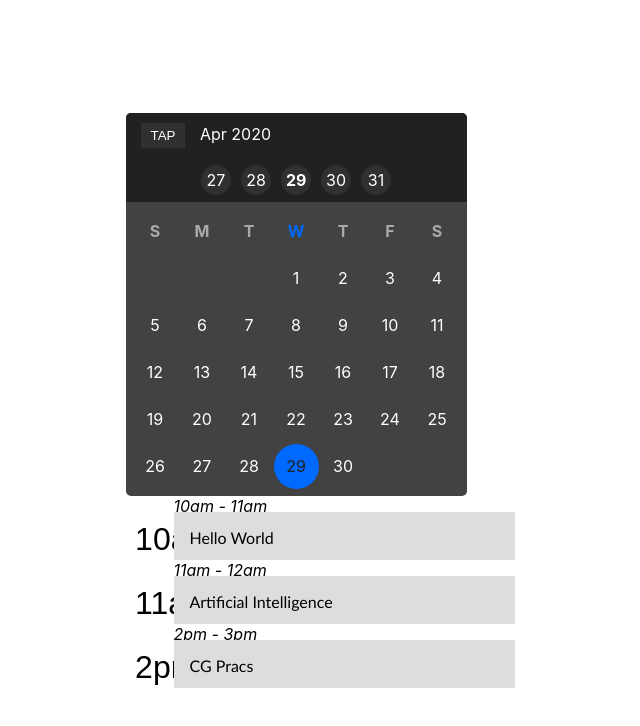
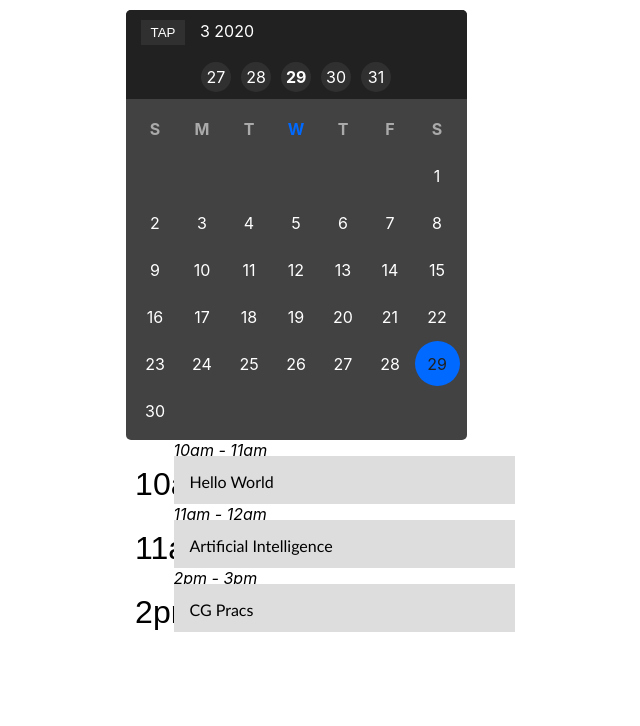
Before and after one commit to engicos/companion, a Next.js app: page / in a window 1280 px wide. Shown: the top 726 px of the page, without its empty margins (344-984 px from the left). Built offline with nearby package versions, Linux system fonts and the light colour scheme.

Commit message:
Use new Date().get* instead of regex

```diff
--- a/components/calendar.js
+++ b/components/calendar.js
@@ -1,26 +1,21 @@
-let today = {
-  day: Date().match(" [0-9][0-9] ")[0].trim(),
-  month: Date().match(" [A-z]+ ")[0].trim(),
-  year: Date().match(" [0-9][0-9][0-9][0-9] ")[0].trim(),
-  weekDay: Date().match("[A-z]+ ")[0].trim(),
-};
+let today = new Date();
 
-let monthLength = {
-  Jan: 31,
-  Feb: 28 + isLeapYear(today.year),
-  Mar: 31,
-  Apr: 30,
-  May: 31,
-  Jun: 30,
-  Jul: 31,
-  Aug: 31,
-  Sep: 30,
-  Oct: 31,
-  Nov: 30,
-  Dec: 31,
-};
+let monthLength = [
+  31,
+  28 + isLeapYear(today.getFullYear()),
+  31,
+  30,
+  31,
+  30,
+  31,
+  31,
+  30,
+  31,
+  30,
+  31,
+];
 
-let weekDays = ["Sun","Mon", "Tue", "Wed", "Thu", "Fri", "Sat"];
+let weekDays = ["Sun", "Mon", "Tue", "Wed", "Thu", "Fri", "Sat"];
 
 function firstDay(date, day) {
   return (((1 - date) % 7) + 7 + weekDays.indexOf(day)) % 7;
@@ -34,8 +29,8 @@ function isLeapYear(year) {
 }
 
 function getCalendar() {
-  let weekDay = firstDay(today.day, today.weekDay);
-  let numOfDays = monthLength[today.month];
+  let weekDay = firstDay(today.getDate(), today.getDay());
+  let numOfDays = monthLength[today.getMonth()];
 
   let calArray = Array();
   calArray[0] = Array();
@@ -52,7 +47,7 @@ function getCalendar() {
       calArray[week] = Array();
     }
     calArray[week][weekDay++ % 7] =
-      i == today.day ? i.toString() : i.toString();
+      i == today.getDate() ? i.toString() : i.toString();
   }
 
   return calArray;
@@ -70,20 +65,22 @@ const Calendar = () => {
   return (
     <React.Fragment>
       <div className="calendar">
-
-	  <div id="month"><button onClick={toggle}>TAP</button> {today.month + " " + today.year} </div>
+        <div id="month">
+          <button onClick={toggle}>TAP</button>{" "}
+          {today.getMonth() + " " + today.getFullYear()}{" "}
+        </div>
 
         <div id="slider">
           <table>
             <tbody>
               <tr>
-              <td>{Number(today.day) - 2}</td>
-              <td>{Number(today.day) - 1}</td>
+                <td>{Number(today.getDate()) - 2}</td>
+                <td>{Number(today.getDate()) - 1}</td>
                 <td>
-                <b>{Number(today.day) - 0}</b>
+                  <b>{Number(today.getDate()) - 0}</b>
                 </td>
-              <td>{Number(today.day) + 1}</td>
-              <td>{Number(today.day) + 2}</td>
+                <td>{Number(today.getDate()) + 1}</td>
+                <td>{Number(today.getDate()) + 2}</td>
               </tr>
             </tbody>
           </table>
@@ -93,14 +90,28 @@ const Calendar = () => {
           <table>
             <thead>
               <tr>
-              {weekDays.map( (day) => <th data-today-weekday={(weekDays[new Date().getDay()] == day)?"true":""}>{day.slice(0, 1)}</th>)}
+                {weekDays.map((day) => (
+                  <th
+                    data-today-weekday={
+                      weekDays[new Date().getDay()] == day ? "true" : ""
+                    }
+                  >
+                    {day.slice(0, 1)}
+                  </th>
+                ))}
               </tr>
             </thead>
             <tbody>
               {getCalendar().map((row) => (
                 <tr>
                   {row.map((cell) => (
-                  <td data-today-date={(new Date().getDate() == cell)?"true":""}>{cell}</td>
+                    <td
+                      data-today-date={
+                        new Date().getDate() == cell ? "true" : ""
+                      }
+                    >
+                      {cell}
+                    </td>
                   ))}
                 </tr>
               ))}
@@ -110,7 +121,7 @@ const Calendar = () => {
       </div>
 
       <style jsx>{`
-		.calendar{
+        .calendar {
           min-width: 340px;
           background: #424242;
           color: #fff;
@@ -118,13 +129,13 @@ const Calendar = () => {
           border-radius: 5px;
         }
 
-		#month{
+        #month {
           background: #212121;
           padding: 10px;
           padding-left: 15px;
         }
 
-		#month button{
+        #month button {
           outline: none;
           user-select: none;
           background: #303030;
@@ -134,13 +145,13 @@ const Calendar = () => {
           margin-right: 10px;
         }
 
-		#slider table{
+        #slider table {
           margin: 0;
           background: #212121;
           width: 100%;
         }
 
-		#slider table tbody tr{
+        #slider table tbody tr {
           text-align: center;
           display: flex;
           width: 100%;
@@ -155,20 +166,21 @@ const Calendar = () => {
           user-select: none;
           width: 30px;
           height: 30px;
-			margin:  5px;
+          margin: 5px;
           background-color: #303030;
         }
 
-		#calendar{
+        #calendar {
           padding: 5px;
           text-align: center;
         }
 
-		#calendar thead{
+        #calendar thead {
           color: #aaa;
         }
 
-		#calendar thead tr th, #calendar tbody tr td{
+        #calendar thead tr th,
+        #calendar tbody tr td {
           height: 45px;
           width: 45px;
           padding: 5px;
@@ -189,9 +201,7 @@ const Calendar = () => {
         #calendar tbody td[data-today-date="true"] {
           color: #212121;
           background: #0069ff;
-
         }
-
       `}</style>
     </React.Fragment>
   );
--- a/pages/index.js
+++ b/pages/index.js
@@ -34,19 +34,9 @@ export default function Home() {
       <style jsx>{`
         .container {
           min-height: 100vh;
-          padding: 0 0.5rem;
+          padding: 10px 0.5rem;
           display: flex;
           flex-direction: column;
-          justify-content: center;
-          align-items: center;
-        }
-
-        main {
-          padding: 5rem 0;
-          flex: 1;
-          display: flex;
-          flex-direction: column;
-          justify-content: center;
           align-items: center;
         }
 
```
Lines whose indentation alone changed are shown as unchanged.
